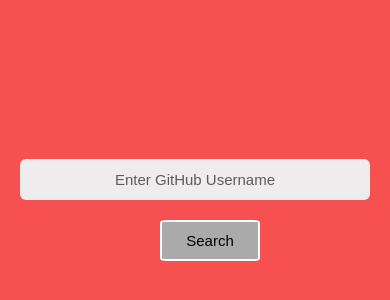
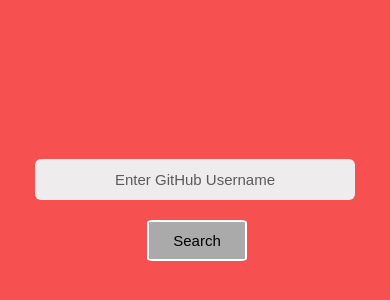
Before and after one commit to KyleWebb2000/GitHubProfileAPI, a plain HTML site: page index.html in a window 390 px wide. Shown: the part 202-502 px from the top of the page. Drawn offline with Linux system fonts and the light colour scheme.

Commit message:
mobile design fix

```diff
--- a/style.css
+++ b/style.css
@@ -92,7 +92,7 @@
     background: #eeecec;
     margin-bottom: 20px;
     border-radius: 6px;
-    min-width: 350px;
+    min-width: 320px;
     border: none;
     text-align: center;
     font-size: 15px;
@@ -155,10 +155,8 @@
 
 @media (max-width: 480px){
     #form .search-button{
-        display: block;
+        display: flex;
         justify-content: center;
         align-items: center;
-        margin-bottom: 20px;
-        margin-left: 40%;
     }
 }
```
